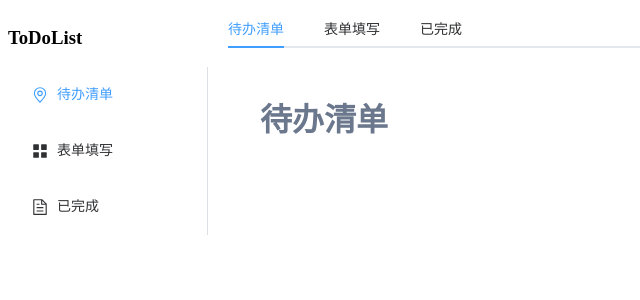
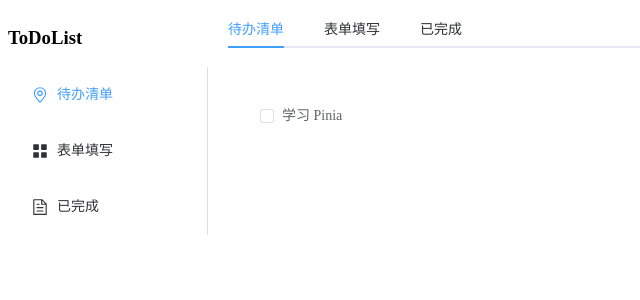
Before and after one commit to JiShuang11/todolist, a Vue app: page /todo in a window 1280 px wide. Shown: the top 300 px of the page, without its empty margins (0-640 px from the left). Built offline with nearby package versions, Linux system fonts and the light colour scheme; the HTML template or start-up script is replaced by a standard one.

Commit message:
Pinia状态管理+Todo切换完成状态功能

```diff
--- a/src/services/todo.ts
+++ /dev/null
@@ -1,6 +0,0 @@
-// 设计Todo的数据结构
-export interface Todo {
-    id: number;
-    title: string;
-    completed: boolean;
-}
--- /dev/null
+++ b/src/stores/todo.ts
@@ -0,0 +1,36 @@
+import { defineStore } from 'pinia';
+import { computed } from 'vue';
+import { ref } from 'vue';
+
+export interface Todo {
+    id: number;
+    title: string;
+    completed: boolean;
+}
+
+export const useTodoStore = defineStore('todo', () => {
+    // 大家一起用的 todos
+    const todos = ref<Todo[]>([
+        { id: 1, title: '学习 Pinia', completed: false },
+    ]);
+    // 过滤出未完成的列表
+    const pendingTodos = computed(() => {
+        return todos.value.filter((item) => !item.completed);
+    });
+    // 过滤出已完成的列表
+    const completedTodos = computed(() => {
+        return todos.value.filter((item) => item.completed);
+    });
+
+    // 公用方法
+    const addTodo = (title: string) => {
+        todos.value.push({ id: Date.now(), title: title, completed: false });
+    };
+
+    return {
+        todos,
+        pendingTodos,
+        completedTodos,
+        addTodo,
+    };
+});
--- a/src/views/FormView/index.vue
+++ b/src/views/FormView/index.vue
@@ -2,6 +2,9 @@
 import { ref } from 'vue';
 import { computed } from 'vue';
 import { useRoute, useRouter } from 'vue-router';
+// 导入Todo的数据结构
+import { useTodoStore } from '@/stores/todo';
+import TodoInput from '@/views/TodoView/components/TodoInput.vue';
 import {
     Document,
     Menu as IconMenu,
@@ -17,6 +20,7 @@ const handleClose = (key: string, keyPath: string[]) => {
 };
 const route = useRoute();
 const router = useRouter();
+const todoStore = useTodoStore();
 
 const activeName = computed({
     get() {
@@ -62,6 +66,13 @@ const handerMenuSelect = (index: string) => {
             break;
     }
 };
+
+const handleAdd = (title: string) => {
+    // 存到公共仓库
+    todoStore.addTodo(title);
+    // 跳回列表页看结果
+    router.push('/todo');
+};
 </script>
 
 <template>
@@ -104,8 +115,9 @@ const handerMenuSelect = (index: string) => {
                             name="first"
                         ></el-tab-pane>
                         <el-tab-pane label="表单填写" name="second"
-                            >表单填写</el-tab-pane
-                        >
+                            ><!-- 监听@add事件，触发handleAdd（子传父） -->
+                            <TodoInput @add="handleAdd"
+                        /></el-tab-pane>
                         <el-tab-pane
                             label="已完成"
                             name="third"
--- a/src/views/ProfileView/index.vue
+++ b/src/views/ProfileView/index.vue
@@ -2,6 +2,9 @@
 import { ref } from 'vue';
 import { computed } from 'vue';
 import { useRoute, useRouter } from 'vue-router';
+import { storeToRefs } from 'pinia';
+import { useTodoStore } from '@/stores/todo';
+import TodoList from '@/views/TodoView/components/TodoList.vue';
 import {
     Document,
     Menu as IconMenu,
@@ -62,6 +65,9 @@ const handerMenuSelect = (index: string) => {
             break;
     }
 };
+
+const todoStore = useTodoStore();
+const { completedTodos } = storeToRefs(todoStore);
 </script>
 
 <template>
@@ -110,7 +116,9 @@ const handerMenuSelect = (index: string) => {
                         <el-tab-pane
                             label="已完成"
                             name="third"
-                        >已完成</el-tab-pane></el-tabs
+                        ><!-- 传递list数据 -->
+                            <TodoList :list="completedTodos"
+                        /></el-tab-pane></el-tabs
                 ></el-header>
                 <el-main></el-main>
             </el-container>
--- /dev/null
+++ b/src/views/TodoView/components/TodoInput.vue
@@ -0,0 +1,26 @@
+<script setup lang="ts">
+// import { Todo } from '@/services/todo';
+import { ref } from 'vue';
+const emit = defineEmits<{ (e: 'add', title: string): void }>();
+
+// 输入框里的字
+const inputValue = ref('');
+
+const handleKeyup = () => {
+    // 非空校验
+    if (!inputValue.value.trim) return;
+    // 把 inputValue.value 扔给父亲
+    emit('add', inputValue.value);
+    // 清空输入框
+    inputValue.value = ''
+};
+</script>
+
+<template>
+    <div>
+        <el-input v-model="inputValue" placeholder="请输入待办事项，按回车添加" @keyup.enter="handleKeyup">
+        </el-input>
+    </div>
+</template>
+
+<style></style>
--- /dev/null
+++ b/src/views/TodoView/components/TodoList.vue
@@ -0,0 +1,32 @@
+<script setup lang="ts">
+import type { Todo } from '@/stores/todo';
+
+// 接收父组件给我的数据'list'
+defineProps<{ list: Todo[] }>();
+</script>
+
+<template>
+    <div class="todo-list">
+        <!-- v-for 循环 list -->
+        <div v-for="item in list" :key="item.id" class="item">
+            <el-checkbox v-model="item.completed">
+                <span :class="{ completed: item.completed }">{{
+                    item.title
+                }}</span>
+            </el-checkbox>
+        </div>
+
+        <!-- 空状态提示 -->
+        <div v-if="list.length === 0">暂无待办事项</div>
+    </div>
+</template>
+
+<style>
+.completed {
+    text-decoration: line-through; /* 完成了就划掉 */
+    color: #999;
+}
+.item {
+    margin-bottom: 10px;
+}
+</style>
--- a/src/views/TodoView/index.vue
+++ b/src/views/TodoView/index.vue
@@ -2,8 +2,9 @@
 import { ref } from 'vue';
 import { computed } from 'vue';
 import { useRoute, useRouter } from 'vue-router';
-// 导入Todo的数据结构
-import type { Todo } from '@/services/todo';
+import { storeToRefs } from 'pinia';
+import { useTodoStore } from '@/stores/todo';
+import TodoList from './components/TodoList.vue';
 
 import {
     Document,
@@ -64,15 +65,10 @@ const handerMenuSelect = (index: string) => {
     }
 };
 
-const todos = ref<Todo[]>([]);
-const newTodo = ref<Todo>({
-    id: Date.now(),
-    title: '',
-    completed: false,
-});
-const addTodo = (item: Todo) => {
-    todos.value.push(item)
-}
+const todoStore = useTodoStore();
+const { pendingTodos } = storeToRefs(todoStore);
+
+
 </script>
 
 <template>
@@ -113,8 +109,9 @@ const addTodo = (item: Todo) => {
                         @tab-click="handleClick"
                     >
                         <el-tab-pane label="待办清单" name="first"
-                            >待办清单</el-tab-pane
-                        >
+                            ><!-- 传递list数据 -->
+                            <TodoList :list="pendingTodos"
+                        /></el-tab-pane>
                         <el-tab-pane
                             label="表单填写"
                             name="second"
```
Also changed, not shown: src/stores/counter.ts (deleted, +0 -12 lines).
